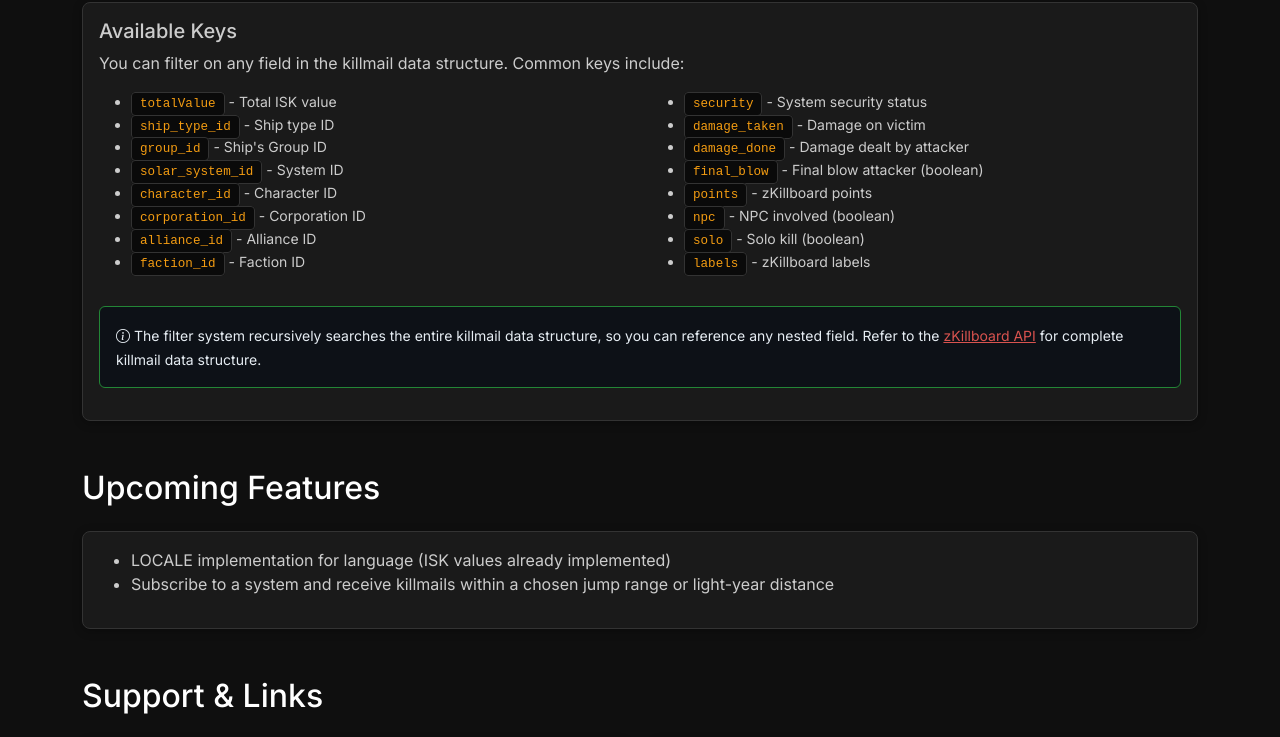
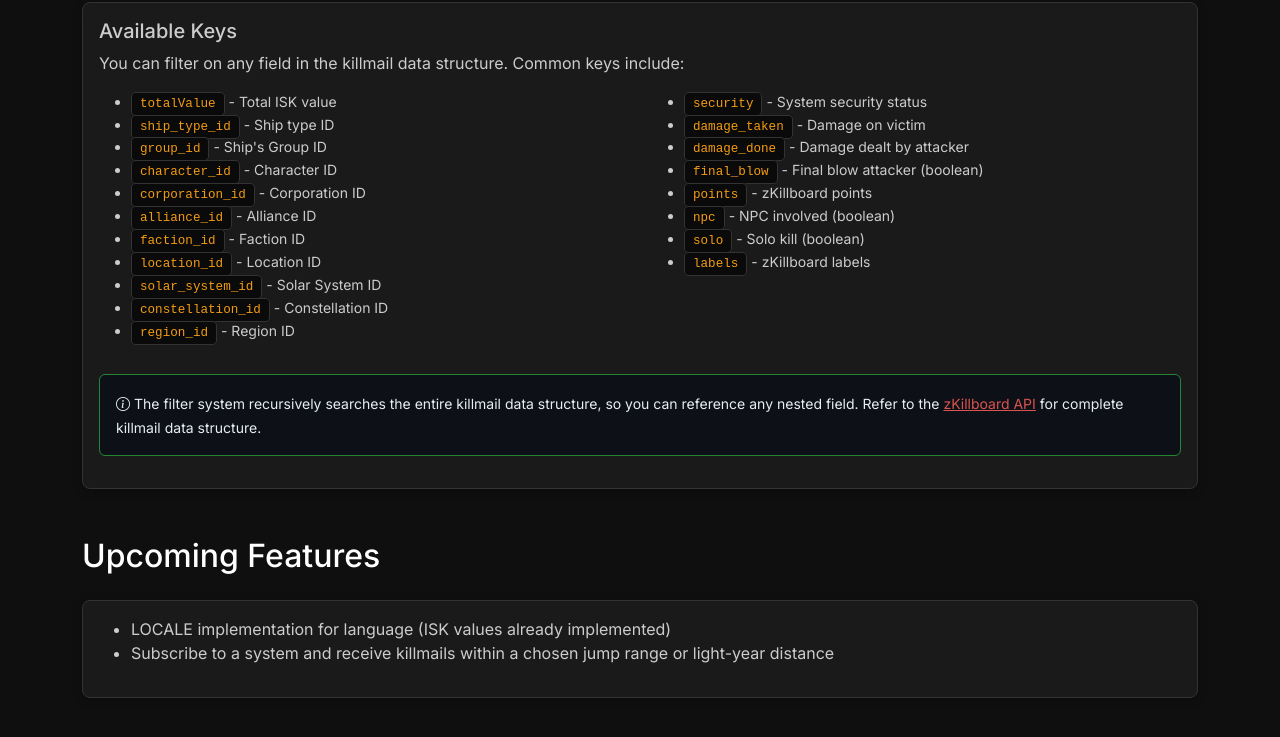
Before and after one commit to zKillboard/zkillbot, a website: page docs/index.html in a window 1280 px wide. Shown: the part 7748-8485 px from the top of the page. Drawn offline with nearby package versions, Linux system fonts and the light colour scheme.

Commit message:
explicitly listed more _id's that were implied

```diff
--- a/docs/index.html
+++ b/docs/index.html
@@ -763,11 +763,14 @@ totalValue>1000000000;[character_id=1234;damage_done>1000]<br><br>
                                 <li><code>totalValue</code> - Total ISK value</li>
                                 <li><code>ship_type_id</code> - Ship type ID</li>
 								<li><code>group_id</code> - Ship's Group ID</li>
-                                <li><code>solar_system_id</code> - System ID</li>
                                 <li><code>character_id</code> - Character ID</li>
                                 <li><code>corporation_id</code> - Corporation ID</li>
                                 <li><code>alliance_id</code> - Alliance ID</li>
 								<li><code>faction_id</code> - Faction ID</li>
+								<li><code>location_id</code> - Location ID</li>
+								<li><code>solar_system_id</code> - Solar System ID</li>
+								<li><code>constellation_id</code> - Constellation ID</li>
+								<li><code>region_id</code> - Region ID</li>
                             </ul>
                         </div>
                         <div class="col-md-6">
```
